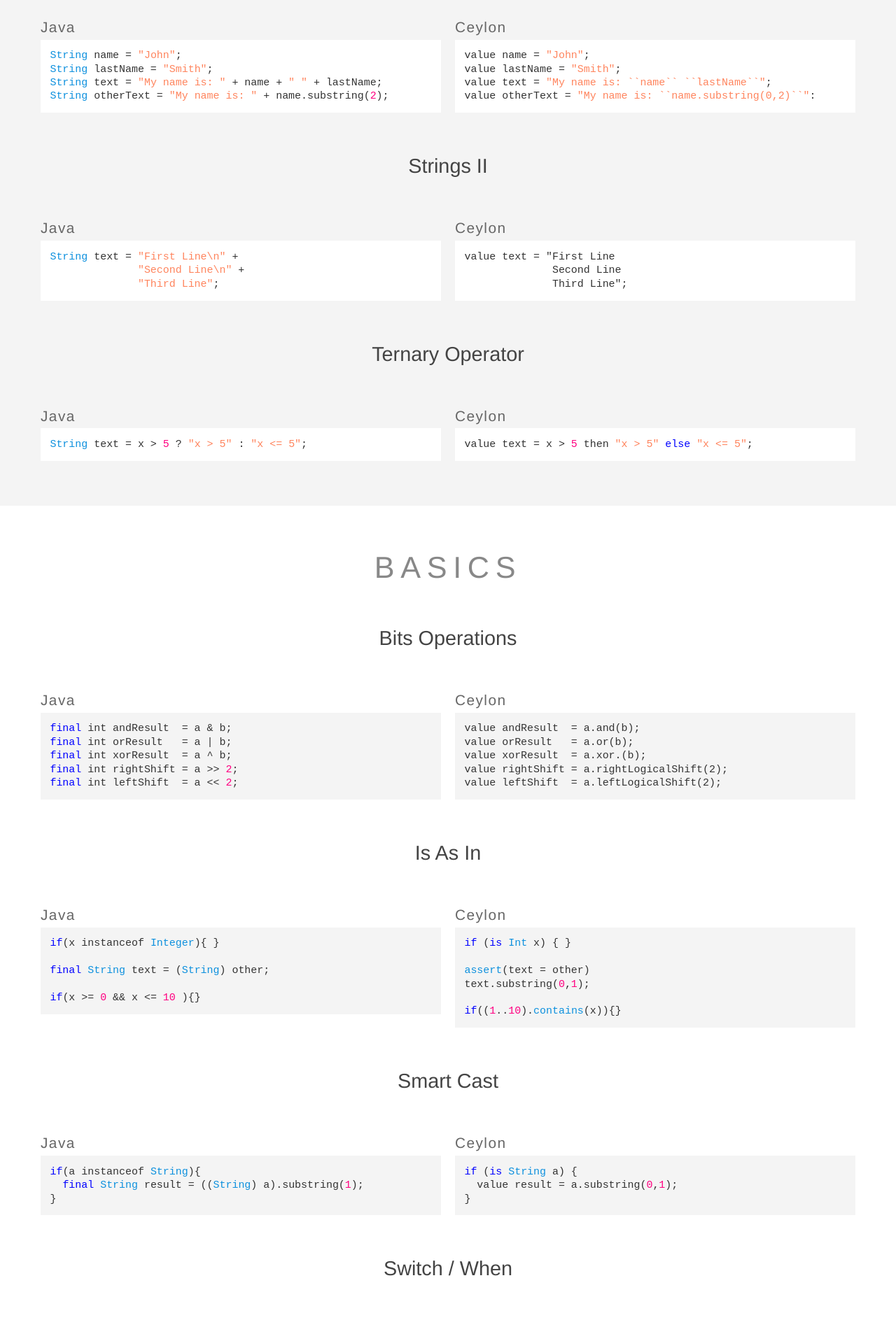
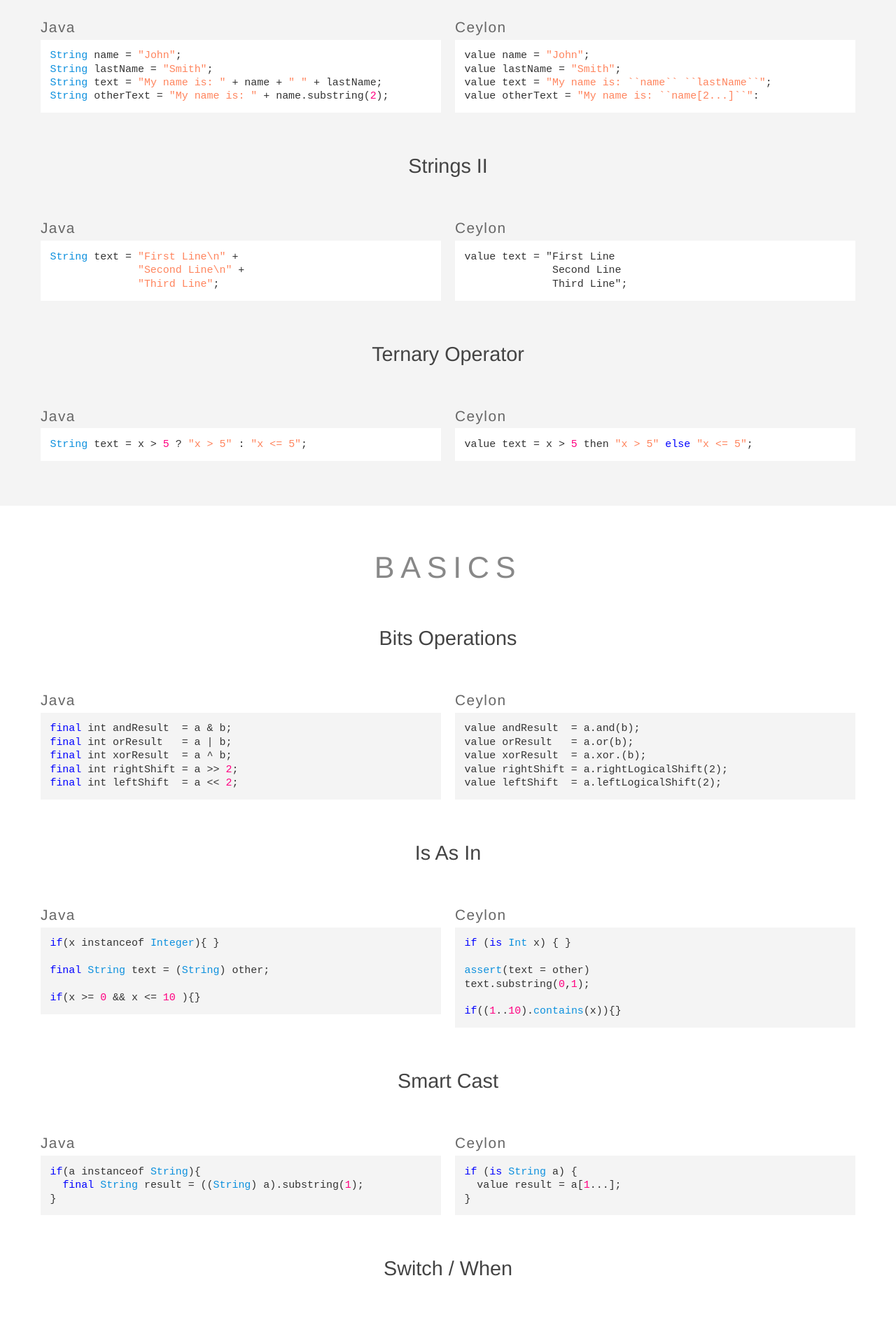
Before and after one commit to leomindez/From-Java-To-Ceylon, a website: page index.html in a window 1280 px wide. Shown: the part 1780-3667 px from the top of the page at 70% size. Drawn offline with Linux system fonts and the light colour scheme.

Commit message:
Use subscript syntax
The previous code was incorrect – in Java, x.substring(y) means Ceylon’s
x[y...], not x[0..y].

```diff
--- a/index.html
+++ b/index.html
@@ -40,7 +40,7 @@
 </code></pre></div><div class="card"><div class="lang">Ceylon</div><pre class="code"><code>value name = "John";
 value lastName = "Smith";
 value text = "My name is: ``name`` ``lastName``";
-value otherText = "My name is: ``name.substring(0,2)``":
+value otherText = "My name is: ``name[2...]``":
 </code></pre></div></div></div><div class="case"><div class="name">Strings II</div><div class="pair"><div class="card"><div class="lang">Java</div><pre class="code"><code>String text = "First Line\n" +
               "Second Line\n" +
               "Third Line";
@@ -73,7 +73,7 @@
   final String result = ((String) a).substring(1);
 }
 </code></pre></div><div class="card"><div class="lang">Ceylon</div><pre class="code"><code>if (is String a) {
-  value result = a.substring(0,1);
+  value result = a[1...];
 }
 </code></pre></div></div></div><div class="case"><div class="name">Switch / When</div><div class="pair"><div class="card"><div class="lang">Java</div><pre class="code"><code>final int x = // value;
 final String xResult;
```
Also changed, not shown: 2 other files.
